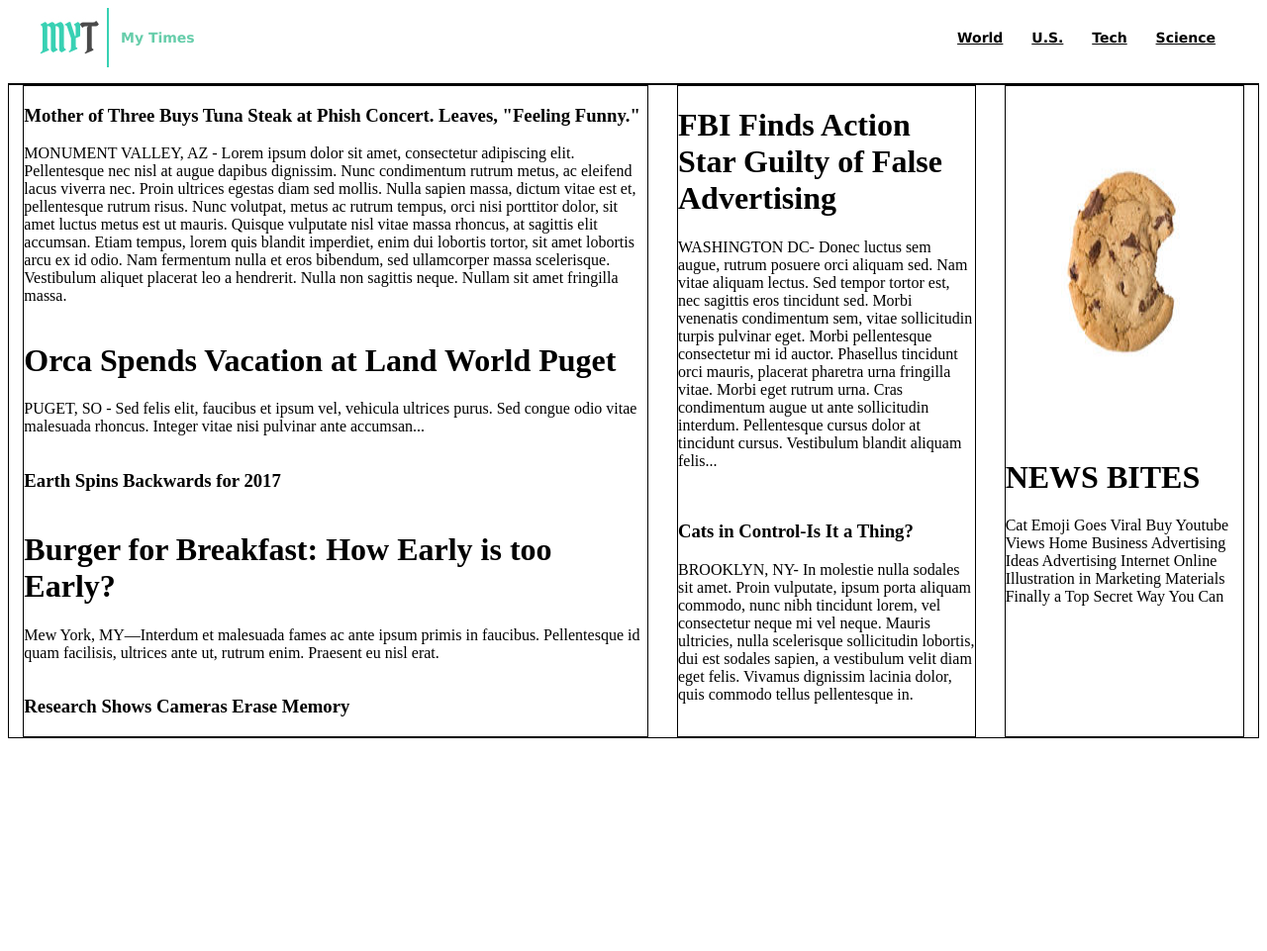
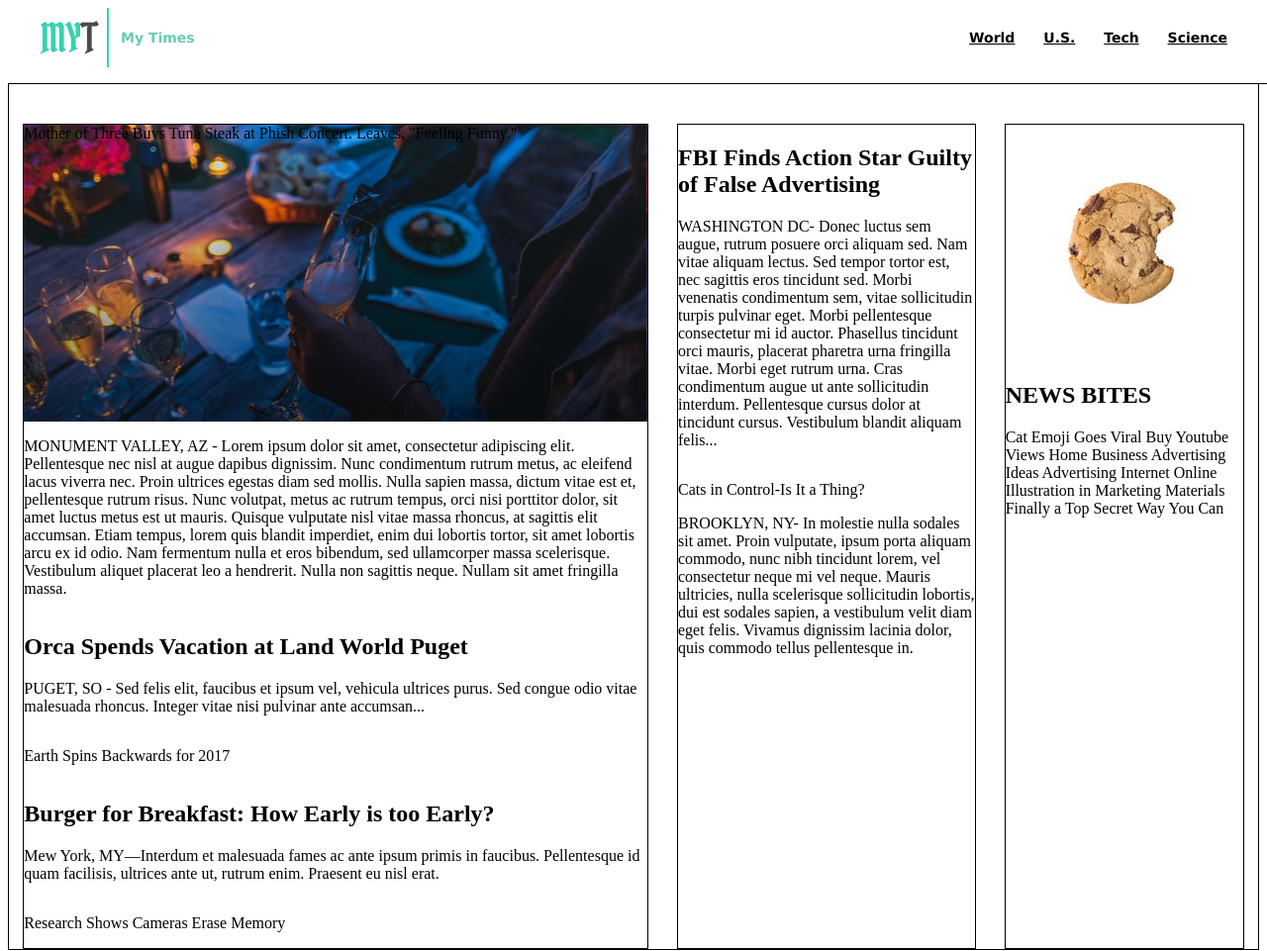
Before and after one commit to Yuhakko/MyTimes2, a plain HTML site: page index.html in a window 1280 px wide. Shown: the whole page at 99% size. Before the commit the page ends 800 px from the top, so only its background shows below. Drawn offline with Linux system fonts and the light colour scheme.

Commit message:
6/7 morning css partly applied

```diff
--- a/index.html
+++ b/index.html
@@ -24,32 +24,32 @@
     <div class="maincontainer">
       <div class="columnlarge">
           <div class="article1">
-            <h3 id=titleimage>Mother of Three Buys Tuna Steak at Phish Concert. Leaves, "Feeling Funny."</h3>
+            <p id=titleimage1>Mother of Three Buys Tuna Steak at Phish Concert. Leaves, "Feeling Funny."</p>
             <p>MONUMENT VALLEY, AZ - Lorem ipsum dolor sit amet, consectetur adipiscing elit. Pellentesque nec nisl at augue dapibus dignissim. Nunc condimentum rutrum metus, ac eleifend lacus viverra nec. Proin ultrices egestas diam sed mollis. Nulla sapien massa, dictum vitae est et, pellentesque rutrum risus. Nunc volutpat, metus ac rutrum tempus, orci nisi porttitor dolor, sit amet luctus metus est ut mauris. Quisque vulputate nisl vitae massa rhoncus, at sagittis elit accumsan. Etiam tempus, lorem quis blandit imperdiet, enim dui lobortis tortor, sit amet lobortis arcu ex id odio. Nam fermentum nulla et eros bibendum, sed ullamcorper massa scelerisque. Vestibulum aliquet placerat leo a hendrerit. Nulla non sagittis neque. Nullam sit amet fringilla massa.</p>
           </div>
           <div class="article2">
-            <h1>Orca Spends Vacation at Land World Puget</h1>
+            <h2>Orca Spends Vacation at Land World Puget</h1>
             <p>PUGET, SO - Sed felis elit, faucibus et ipsum vel, vehicula ultrices purus. Sed congue odio vitae malesuada rhoncus. Integer vitae nisi pulvinar ante accumsan...</p>
           </div>
           <div class="article3">
-            <h3 id=titleimage>Earth Spins Backwards for 2017</h3>
+            <p id=titleimage2>Earth Spins Backwards for 2017</p>
           </div>
           <div class="article4">
-            <h1>Burger for Breakfast: How Early is too Early?</h1>
+            <h2>Burger for Breakfast: How Early is too Early?</h1>
             <p>Mew York, MY—Interdum et malesuada fames ac ante ipsum primis in faucibus. Pellentesque id quam facilisis, ultrices ante ut, rutrum enim. Praesent eu nisl erat.</p>
           </div>
           <div class="article5">
-            <h3 id=titleimage>Research Shows Cameras Erase Memory</h3>
+            <p id=titleimage3>Research Shows Cameras Erase Memory</p>
           </div>
       </div>
 
       <div class="columnmedium">
         <div class="article6">
-          <h1>FBI Finds Action Star Guilty of False Advertising</h1>
+          <h2>FBI Finds Action Star Guilty of False Advertising</h1>
           <p>WASHINGTON DC- Donec luctus sem augue, rutrum posuere orci aliquam sed. Nam vitae aliquam lectus. Sed tempor tortor est, nec sagittis eros tincidunt sed. Morbi venenatis condimentum sem, vitae sollicitudin turpis pulvinar eget. Morbi pellentesque consectetur mi id auctor. Phasellus tincidunt orci mauris, placerat pharetra urna fringilla vitae. Morbi eget rutrum urna. Cras condimentum augue ut ante sollicitudin interdum. Pellentesque cursus dolor at tincidunt cursus. Vestibulum blandit aliquam felis...</p>
         </div>
         <div class="article7">
-          <h3 id=titleimage>Cats in Control-Is It a Thing?</h3>
+          <p id=titleimage4>Cats in Control-Is It a Thing?</p>
           <p>BROOKLYN, NY- In molestie nulla sodales sit amet. Proin vulputate, ipsum porta aliquam commodo, nunc nibh tincidunt lorem, vel consectetur neque mi vel neque. Mauris ultricies, nulla scelerisque sollicitudin lobortis, dui est sodales sapien, a vestibulum velit diam eget felis. Vivamus dignissim lacinia dolor, quis commodo tellus pellentesque in.</p>
         </div>
       </div>
@@ -57,7 +57,7 @@
       <div class="columnsmall">
         <img src="./resources/images/img-news-bite.png" alt="cookie">
         <div class="article8">
-          <h1>NEWS BITES</h1>
+          <h2>NEWS BITES</h1>
           <p>Cat Emoji Goes Viral Buy Youtube Views Home Business Advertising Ideas Advertising Internet Online Illustration in Marketing Materials Finally a Top Secret Way You Can</p>
         </div>
 
--- a/resources/css/style.css
+++ b/resources/css/style.css
@@ -7,8 +7,13 @@ header{
   padding-left: 32px;
   padding-right: 32px;
   padding-bottom: 16px;
+  padding-top: 0px;
   justify-content: space-between;
   align-items: center;
+  position: fixed;
+  background-color: white;
+  width: 100%;
+
 }
 
 .title{
@@ -24,6 +29,7 @@ header{
 
 nav{
   display: block;
+  padding-right: 68px;
 }
 
 span a{
@@ -36,35 +42,45 @@ span a{
   border: 1px solid black;
   flex-grow: 1;
   justify-content: space-around;
+  padding-top: 116px;
 }
 
 .columnlarge{
   display: flex;
   border: 1px solid black;
   width: 630px;
-  flex-wrap: wrap;
+  flex-direction: column;
+
 }
 
 .columnmedium{
   display: flex;
   border: 1px solid black;
   width: 300px;
-  flex-wrap: wrap;
+  flex-direction: column;
 }
 
 .columnsmall{
   display: flex;
+  flex-direction: column;
   border: 1px solid black;
   width: 240px;
-  flex-wrap: wrap;
 }
 
+.article1
+.article2
+.article3
+.article4
+.article5
 .article6
-.article1
+.article7
+.article8
 {
   border: 1px solid black;
 }
 
-img{
-
+#titleimage1{
+  margin-top: 0px;
+  background-image: url(../images/img-story-main.png);
+  height: 300px;
 }
```
